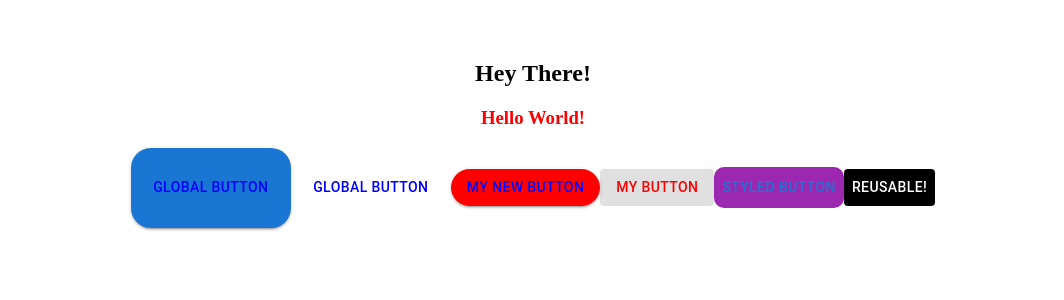
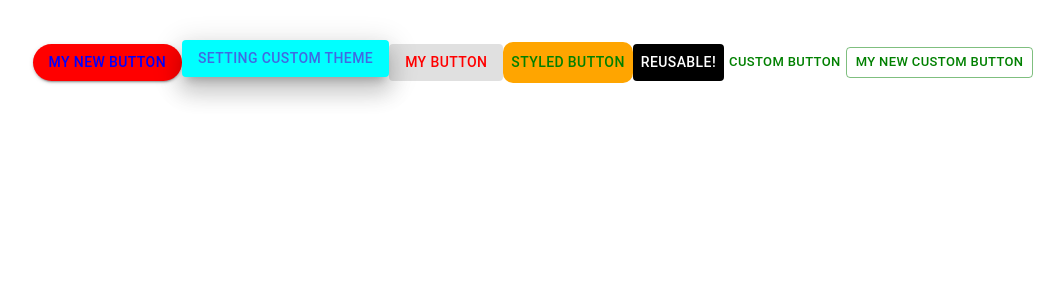
Before and after one commit to vineet-info07/react-material-ui, a React (Vite) app: page / in a window 1280 px wide. Shown: the top 300 px of the page, without its empty margins (107-1171 px from the left). Built offline with nearby package versions, Linux system fonts and the light colour scheme.

Commit message:
Advance material UI styling with theme

```diff
--- a/src/App.jsx
+++ b/src/App.jsx
@@ -4,6 +4,7 @@ import ThemeComponent from "./components/theme/ThemeComponent";
 import "./App.css";
 import ButtonComp from "./components/Butttons/Button";
 import AppLayout from "./components/AppLayout";
+import { Button, Checkbox } from "@mui/material";
 
 // const MySpecialBox = (props) => {
 //   return (
@@ -14,27 +15,32 @@ import AppLayout from "./components/AppLayout";
 // };
 function App() {
   return (
-    <div className="App">
-      <h2>Hey There!</h2>
-      <h3 style={{ color: "red" }}>Hello World!</h3>
-      {/* <Button
-        // component="a"
-        sx={{ bgcolor: "green" }}
-        variant="contained"
-        disableElevation
-        onClick={() => console.log("Clicked Me!")}
-      >
-        My Button
-      </Button>
+    // <div className="App">
+    //   <h2>Hey There!</h2>
+    //   <h3 style={{ color: "red" }}>Hello World!</h3>
+    //   {/* <Button
+    //     // component="a"
+    //     sx={{ bgcolor: "green" }}
+    //     variant="contained"
+    //     disableElevation
+    //     onClick={() => console.log("Clicked Me!")}
+    //   >
+    //     My Button
+    //   </Button>
 
-      <MySpecialBox label="MY BOX">
-        <Button variant="contained">My Special Box</Button>
-      </MySpecialBox> */}
+    //   <MySpecialBox label="MY BOX">
+    //     <Button variant="contained">My Special Box</Button>
+    //   </MySpecialBox> */}
 
-      {/* <ThemeComponent /> */}
-      <AppLayout />
+    //   {/* <ThemeComponent /> */}
+    //   <AppLayout />
+    //   <ButtonComp />
+    //   <Checkbox />
+    //   <Checkbox color="secondary" />
+    // </div>
+    <>
       <ButtonComp />
-    </div>
+    </>
   );
 }
 
--- a/src/components/Butttons/Button.jsx
+++ b/src/components/Butttons/Button.jsx
@@ -1,6 +1,6 @@
 /* eslint-disable no-unused-vars */
-import { Button } from "@mui/material";
-import { styled } from "@mui/material/styles";
+import { Button, buttonClasses } from "@mui/material";
+import { styled, ThemeProvider } from "@mui/material/styles";
 
 // Without using material UI Theme
 // const MyStyledButton = styled(Button)({
@@ -18,6 +18,20 @@ const MyStyledButton = styled(Button)(({ theme }) => ({
   borderRadius: 10,
   padding: 8,
 }));
+
+const CustomButton = styled(Button)(({ theme, ...ownerState }) =>
+  theme.unstable_sx({
+    [`&.${buttonClasses.contained}`]: {
+      bgcolor: "customColors.royalBlue",
+      boxShadow: (theme) => theme.shadows[10],
+      color: ownerState.size === "small" ? "#fff" : "#000",
+      fontSize: "2rem",
+      mb: { xs: 4, sm: 3, md: 2, lg: 1, xl: 0 },
+      "&:hover": { bgcolor: "#343434" },
+      "&.Mui-disabled": { color: "#000" },
+    },
+  })
+);
 
 //By Creating a reusdable component
 const MyReusableButton = (props) => {
@@ -47,6 +61,18 @@ function ButtonComp() {
       </Button>
 
       <Button
+        sx={{
+          color: "customColors.royalBlue",
+          bgcolor: "cyan",
+          boxShadow: (theme) => theme.shadows[15],
+          mb: { xs: 4, sm: 3, md: 2, lg: 1, xl: 0 },
+        }}
+        variant="contained"
+      >
+        Setting custom Theme
+      </Button>
+
+      <Button
         // component="a"
         disabled
         variant="contained"
@@ -61,6 +87,11 @@ function ButtonComp() {
       </Button>
       <MyStyledButton>Styled Button</MyStyledButton>
       <MyReusableButton color="#FFF">Reusable!</MyReusableButton>
+      <CustomButton size="small">Custom Button</CustomButton>
+
+      <Button size="small" variant="outlined" myCustomProp>
+        My New Custom Button
+      </Button>
     </>
   );
 }
--- a/src/components/theme/ThemeComponent.jsx
+++ b/src/components/theme/ThemeComponent.jsx
@@ -49,7 +49,7 @@ function ThemeComponent() {
           borderStyle: "solid",
           borderRadius: "8px",
           boxShadow: 4,
-          bgcolor: { xs: "green", sm: "red" },
+          bgcolor: { xs: "green", sm: "orange-red" },
           // zIndex: "modal",
           zIndex: (theme) => theme.zIndex["modal"] + 1,
           "&:hover": {
--- a/src/main.jsx
+++ b/src/main.jsx
@@ -3,7 +3,32 @@ import { createRoot } from "react-dom/client";
 import { createTheme, ThemeProvider } from "@mui/material";
 import App from "./App.jsx";
 
-const theme = createTheme({});
+const theme = createTheme({
+  palette: {
+    primary: {
+      main: "#008000",
+    },
+    secondary: {
+      main: "#FFA500",
+    },
+    customColors: {
+      royalBlue: "#4169E1",
+    },
+  },
+  components: {
+    MuiButton: {
+      defaultProps: { disableRipple: true },
+    },
+    styleOverrides: {
+      outlined: ({ theme, ownerState }) => ({
+        color: ownerState.size === "small" ? "red" : "#000",
+        borderColor: ownerState.myCustomProp
+          ? "red"
+          : theme.palette.customColors.royalBlue,
+      }),
+    },
+  },
+});
 
 createRoot(document.getElementById("root")).render(
   <StrictMode>
```
Also changed, not shown: 1 other file (tests, documents, lock files or other folders).
